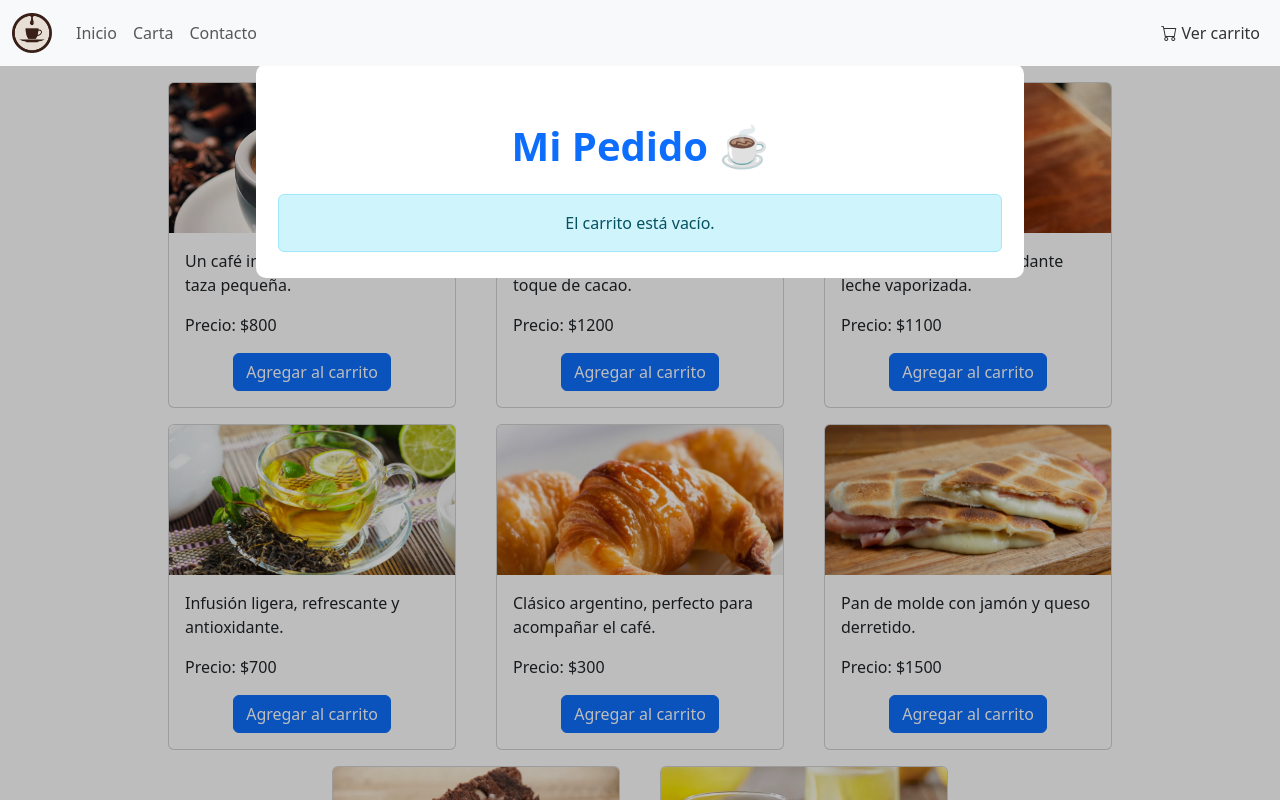
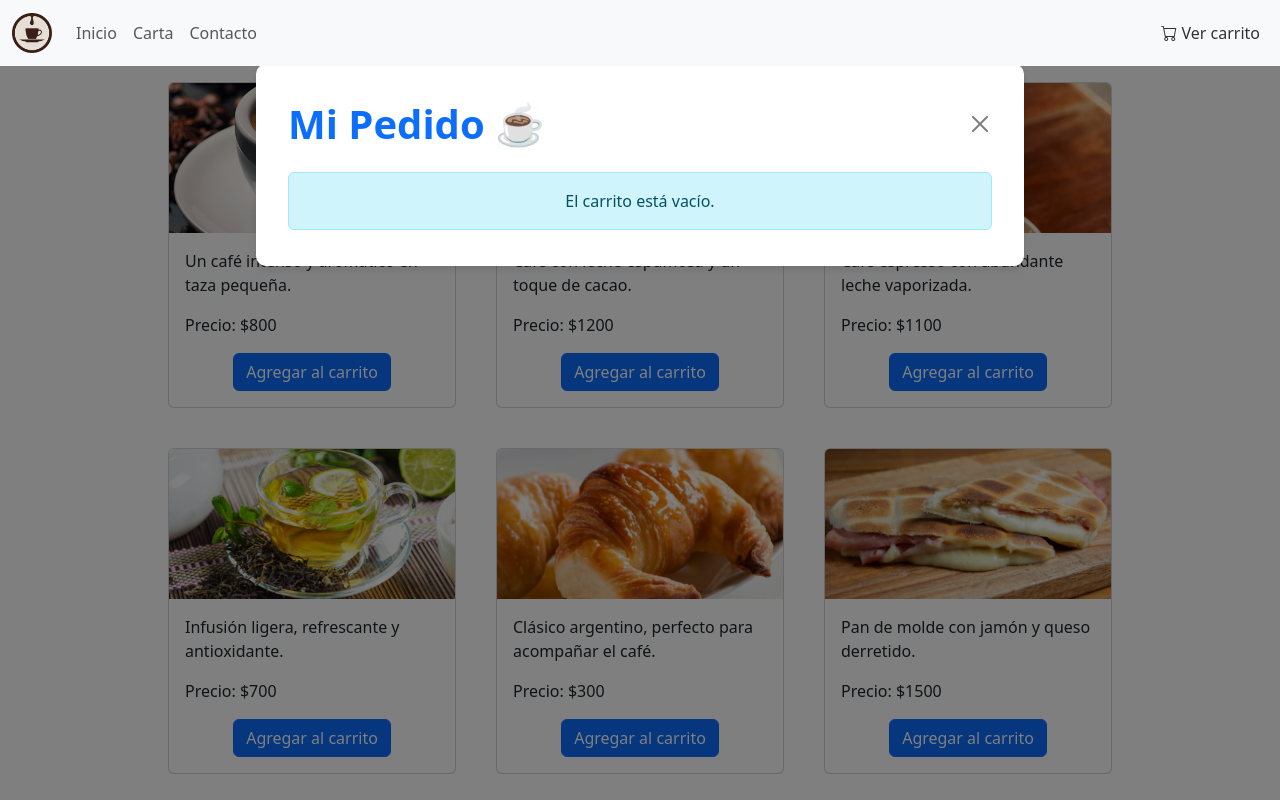
Before and after one commit to leanarn/TP1-CIU-UNAHUR, a React (Vite) app: page /carta in a window 1280 px wide. Both pictures are taken after a click on the button "Ver carrito". Shown: the top 800 px of the page. Built offline with nearby package versions, Linux system fonts and the light colour scheme.

Commit message:
Avance en el carrito, ya funciona y elimina cuando se le da al botón de comprar,mini animaciones

```diff
--- a/src/componentes/Carrito.jsx
+++ b/src/componentes/Carrito.jsx
@@ -1,96 +1,66 @@
-import { useState } from "react";
+import '../css/Carrito.css'
 
-export default function Carrito({ productosDelCarrito }){
-    const [carrito, setCarrito] = useState(productosDelCarrito);
+export default function Carrito({ productosDelCarrito, aumentar, disminuir, cerrarCarrito, onConfirmar }) {
 
-    const total = carrito.reduce((acc, item) => acc + (item.precio * item.cantidad), 0);
+    // Calcula el total del pedido. Esta lógica está perfecta aquí.
+    const total = productosDelCarrito.reduce((acc, item) => acc + (item.precio * item.cantidad), 0);
 
-    const agregarAlCarrito = (productoAgregado) => {const productoExistente = carrito.find(item => item.nombre === productoAgregado.nombre)
+    return (
+        <div
+            style={{ position: 'fixed', top: '0', left: '0', width: '100%', height: '100%', backgroundColor: '#00000080', zIndex: 100 }} // Fondo semi-transparente que cubre toda la pantalla
+            onClick={cerrarCarrito} // Cierra el modal si se hace clic en el fondo
+        >
+            {/* Contenedor del carrito*/}
+            <div
+                style={{ width: '60%', minWidth: '350px', marginLeft: 'auto', marginRight: 'auto', marginTop: '5%', padding: '20px', backgroundColor: '#fff', borderRadius: '10px', boxShadow: '0 4px 8px rgba(0,0,0,0.1)' }}
+                // Lo de arriba es un fondo medio gris para cuando se abre el carrito
 
-    // Para agregar al carrito
-
-    if(productoExistente){
-        setCarrito(
-            carrito.map(item => item.nombre === productoAgregado.nombre ? {...item,cantidad:item.cantidad + 1} : item) // Tengo que devolver item o se rompe
-        );
-    } else{
-        setCarrito([...carrito, {...productoAgregado, cantidad: 1}]); // No podía ponerlo despues del : creo que es por temas del array
-    }
-    alert(`${productoAgregado.nombre} se agregó, esto lo sacamos cuando esté este apartado hecho, es para comprobar si anda`); // Nota, no funcionan las "" tiene que ser simples
-    }
-    // Lo de arriba es para que funcione lo de agregar cosas al carrito
-
-    // A partir de acá van las funciones para agregar y restar productos DENTRO del carrito
-    const aumentarCantidad = (nombreProducto) => {
-        setCarrito(
-            carrito.map(item => item.nombre === nombreProducto ? {...item, cantidad: item.cantidad + 1} // sumar 1 al producto
-                :
-                    item // para que no se rompan los productos que no se aumentan con el map
-          )
-        );
-    };
-
-    const disminuirCantidad = (nombreProducto) => {
-        const productoAEditar = carrito.find(item => item.nombre === nombreProducto);
-
-        if(productoAEditar.cantidad === 1){
-            setCarrito(carrito.filter(item => item.nombre !== nombreProducto)); // Se quita el producto con filter si la cantidad de producto es 1 y se clickea en -
-        }
-        else{
-            setCarrito(carrito.map(item => item.nombre === nombreProducto ? {...item, cantidad: item.cantidad - 1} // Resta 1 si es mas de 1
-                :
-                    item)) // Para que no se rompa igual que al sumar
-        }
-    }
-
-    // Hasta acá la sección de agregar y sacar productos DENTRO del carrito (Se podrá reutilizar para carta?)
-
-    return(
-        <div style={{ position: 'absolute', top: '0', width: '100%', height: '100%', backgroundColor: '#00000042' }}>
-            <div style={{ width: '60%', marginLeft: '20%', marginTop: '5%', padding: '10px', backgroundColor: '#fff', borderRadius: '10px' }}>
-                <div className="container mt-5">
-                    <h1 className="fw-bold text-center mb-4 text-primary">
+                onClick={(e) => e.stopPropagation()} // Evita que el clic dentro del carrito lo cierre
+            >
+                <div className="container mt-3">
+                    <div className="d-flex justify-content-between align-items-center mb-4">
+                        <h1 className="fw-bold text-primary mb-0">
                             Mi Pedido ☕
                         </h1>
+                        <button className="btn-close" onClick={cerrarCarrito}></button>
+                    </div>
 
-                    {carrito.length === 0 ? (
+                    {productosDelCarrito.length === 0 ?
+                        (
                             <div className="alert alert-info text-center">
                                 El carrito está vacío.
-                        </div> ) // Por si el carrito está vacío
+                            </div>
+                        )
                         :
                         (
                             <div className="row justify-content-center">
-                                    <div className="col-md-8">
-
-                                        {/* productos con .map() para iterar */}
+                                <div className="col-md-12">
                                     <ul className="list-group mb-4">
-                                            {carrito.map((item, index) => (
+                                        {productosDelCarrito.map((item, index) => (
                                             <li
                                                 key={index}
                                                 className="list-group-item d-flex justify-content-between align-items-center"
-                                                    style={{ padding: '10px 15px' }} // Espaciado
-                                                    > {/* Ccerado de LI */}
+                                            >
+                                                {/* Imagen y Nombre del Producto */}
                                                 <div className="d-flex align-items-center">
-                                                        {/* Imagen Chica */}
                                                     <img
-                                                            src={item.imagen} // URL de la imagen en Carta
-                                                            alt={item.nombre}
-                                                            style={{ width: '50px', height: '50px', objectFit: 'cover', borderRadius: '5px', marginRight: '15px' }}
-                                                        />{/* Nombre del Producto */}
+                                                        src={item.imagen} // Imagen del producto en carrito
+                                                        alt={item.nombre} // Nombre del producto en carrito
+                                                        style={{ width: '50px', height: '50px', objectFit: 'cover', borderRadius: '5px', marginRight: '15px' }} // Estilo para que las imagenes sean chicas, pasar a css?
+                                                    />
                                                     <span className="fw-bold">{item.nombre}</span>
                                                 </div>
 
-                                                    {/*control de cantidad */}
+                                                {/* Cantidad */}
                                                 <div className="d-flex align-items-center">
                                                     <button
                                                         className="btn btn-sm btn-outline-danger me-2"
                                                         onClick={() => disminuir(item.nombre)}
                                                     >
-                                                            {/* Si la cantidad es 1, muestra un ícono de eliminar */}
-                                                            {item.cantidad === 1 ? <i className="bi bi-trash"></i> : <i className="bi bi-dash"></i>}
+                                                        {item.cantidad === 1 ? <i className="bi bi-trash-fill"></i> : <i className="bi bi-dash"></i>} {/* boton - y tachito cambiado con : */}
                                                     </button>
 
-                                                        <span className="badge bg-secondary text-light fs-6" style={{ width: '30px' }}>
+                                                    <span className="badge bg-secondary text-light fs-6 align-self-center">
                                                         {item.cantidad}
                                                     </span>
 
@@ -102,14 +72,8 @@ export default function Carrito({ productosDelCarrito }){
                                                     </button>
                                                 </div>
 
-                                                        {/* Nombre y Cantidad */}
-                                                        <div>
-                                                        <span className="badge bg-warning text-dark me-2">{item.cantidad}x</span>
-                                                        <span className="fw-bold">{item.nombre}</span>
-                                                    </div>
-
-                                                    {/* Subtotal por Item */}
-                                                    <span className="text-muted">
+                                                {/* Subtotal por Producto */}
+                                                <span className="text-muted fw-bold">
                                                     ${(item.precio * item.cantidad).toFixed(2)}
                                                 </span>
                                             </li>
@@ -122,11 +86,11 @@ export default function Carrito({ productosDelCarrito }){
                                         <span>${total.toFixed(2)}</span>
                                     </div>
 
-                                {/* Botón de pedido (Simulación con Alert) */}
+                                    {/* Botón de pedido */}
                                     <div className="mt-4">
                                         <button
                                             className="btn btn-success btn-lg w-100"
-                                        onClick={() => alert(`Pedido Confirmado por un total de $${total.toFixed(2)}. Gracias por su compra!!!`)}
+                                            onClick={onConfirmar}
                                         >
                                             Confirmar Pedido
                                         </button>
--- a/src/componentes/ProductCard.jsx
+++ b/src/componentes/ProductCard.jsx
@@ -1,14 +1,22 @@
-export default function ProductCard({ producto, alAgregar }){
+import '../css/ProductCard.css';
+
+export default function ProductCard({ producto, alAgregar, fueAgregado }){
 
     return(
         <div className="card" style={{ width: '18rem' }}>
-            <div style={{ height: '150px', overflow: 'hidden' }}>
-                <img src={producto.imagen} className="card-img-top" alt={producto.nombre} />
+            <div className="card-img-container">
+                <img src={producto.imagen} className="card-img-top-hover" alt={producto.nombre} />
             </div>
             <div className="card-body">
                 <p className="card-text" style={{ textAlign: 'left' }}> {producto.descripcion} </p>
                 <p style={{ textAlign: 'left' }}>Precio: ${producto.precio}</p>
-                <button className="btn btn-primary" onClick ={alAgregar}>Agregar al carrito</button>
+                <button
+                    className={fueAgregado ? "btn btn-success" : "btn btn-primary"}
+                    onClick={alAgregar}
+                    disabled={fueAgregado}
+                >
+                    {fueAgregado ? "Agregado! ✅" : "Agregar al carrito"}
+                </button>
             </div>
         </div>
     )
--- /dev/null
+++ b/src/css/Carrito.css
@@ -0,0 +1,52 @@
+/* Estilo para el fondo semi-transparente del modal */
+.carrito-overlay {
+    position: fixed;
+    top: 0;
+    left: 0;
+    width: 100%;
+    height: 100%;
+    background-color: #00000080;
+    z-index: 100;
+}
+
+/* Estilo para el contenedor principal del carrito */
+.carrito-modal {
+    width: 60%;
+    min-width: 350px;
+    margin-left: auto;
+    margin-right: auto;
+    margin-top: 5%;
+    padding: 20px;
+
+    background-color: #fff;
+    border-radius: 10px;
+    box-shadow: 0 4px 15px rgba(0, 0, 0, 0.2);
+}
+
+/* Lo de arriba no me está funcionando, será por bootstrap? */
+
+
+/* Estilo para la imagen del producto dentro del carrito */
+.carrito-imagen-producto {
+    width: 50px;
+    height: 50px;
+    object-fit: cover;
+    border-radius: 5px;
+    margin-right: 15px;
+}
+
+/* Estilo para el título del carrito*/
+.carrito-titulo {
+    color: #6F4E37 !important; /* Important para ignorar el bootstrap */
+}
+
+/* Estilo para el botón de confirmar, usando el tono Caramelo */
+.btn-confirmar-pedido {
+    background-color: #C88141;
+    border-color: #C88141;
+}
+
+.btn-confirmar-pedido:hover {
+    background-color: #A66835;
+    border-color: #A66835;
+}
--- /dev/null
+++ b/src/css/Carta.css
@@ -0,0 +1,17 @@
+/* Estilo para la carta */
+.carta-container {
+
+    background-color: #F4EBDC;
+    min-height: 100vh;
+    padding-bottom: 30px;
+}
+
+/* Estilo para productos en grid no funcionó */
+.productos-grid {
+    margin-top: 1rem;
+    gap: 1.5rem;
+    display: flex;
+    justify-content: center;
+    flex-wrap: wrap;
+    padding: 20px 0;
+}
--- /dev/null
+++ b/src/css/ProductCard.css
@@ -0,0 +1,18 @@
+.card-img-container {
+    height: 150px;
+    overflow: hidden;
+    border-radius: 5px 5px 0 0;
+}
+
+.card-img-top-hover {
+    width: 100%;
+    height: 100%;
+    object-fit: cover;
+    transition: transform 0.3s ease;
+}
+
+.card-img-top-hover:hover {
+    transform: scale(1.1);
+}
+
+/* Hover para que se agrande la imagen */
--- a/src/pages/Carta.jsx
+++ b/src/pages/Carta.jsx
@@ -1,13 +1,19 @@
 import 'bootstrap/dist/css/bootstrap.min.css';
-import 'bootstrap/dist/js/bootstrap.bundle.min.js';
+import 'bootstrap-icons/font/bootstrap-icons.css';
 import ProductCard from "../componentes/ProductCard";
 import Navbar from '../componentes/Navbar';
-import { useEffect, useState } from 'react';
+import { useState, useEffect } from 'react';
 import Carrito from '../componentes/Carrito';
+import '../css/Carta.css';
 
-export default function Carta({alAgregar}){
+
+export default function Carta() {
+
     const [mostrarCarrito, setMostrarCarrito] = useState(false);
     const [productosDelCarrito, setProductosDelCarrito] = useState([]);
+    const [manejarCarrito, setManejarCarrito] = useState(null); // Recibe las ordenes para el carrito como se hace en la clase
+    const [productoAgregado, setProductoAgregado] = useState('');
+
     const productos = [
         {
             nombre: 'Café Espresso',
@@ -67,27 +73,117 @@ export default function Carta({alAgregar}){
         }
     ];
 
-    useEffect(() =>{
-        console.log(productosDelCarrito)
-    }, [productosDelCarrito])
+    useEffect(() => {
+        if (!manejarCarrito) return; // Si no hay ninguna orden, no hace nada.
 
-    return(
+        const { orden, producto, nombreProducto } = manejarCarrito;
+
+        // Buscamos si el producto ya existe
+        const productoExistente = productosDelCarrito.find(
+            item => item.nombre === (producto?.nombre || nombreProducto)
+        );
+
+        // agrega un producto nuevo o aumentar en uno si existente desde la carta.
+        if (orden === 'agregar') {
+            if (productoExistente) {
+                // Quería usar la const de aumentarCantidad, pero el null la reescribe, hay que usarlo así
+                const carritoActualizado = productosDelCarrito.map(item => item.nombre === producto.nombre
+                    ? { ...item, cantidad: item.cantidad + 1 }
+                        :
+                            item
+                );
+                setProductosDelCarrito(carritoActualizado);
+            }
+
+                else {
+                const nuevoCarrito = [...productosDelCarrito, { ...producto, cantidad: 1 }];
+                setProductosDelCarrito(nuevoCarrito);
+            }
+        }
+
+        if (orden === 'aumentar') {
+            const carritoActualizado = productosDelCarrito.map(item =>
+                item.nombre === nombreProducto ? { ...item, cantidad: item.cantidad + 1 } : item
+            );
+            setProductosDelCarrito(carritoActualizado);
+        }
+
+        // Disminuir cantidad
+        if (orden === 'disminuir') {
+            // Si la cantidad es mayor a 1 la reduce.
+            if (productoExistente && productoExistente.cantidad > 1) { // Si el producto existe y la cantidad es 1 o mas
+                const carritoActualizado = productosDelCarrito.map(item => item.nombre === nombreProducto ?
+                    { ...item, cantidad: item.cantidad - 1 }
+                        :
+                            item
+                );
+                setProductosDelCarrito(carritoActualizado);
+            }
+            else {
+                // Si es 1 lo borra
+                const carritoFiltrado = productosDelCarrito.filter(item => item.nombre !== nombreProducto);
+                setProductosDelCarrito(carritoFiltrado);
+            }
+        }
+        // NULL para que no se ejecute varias veces NO BORRAR O SE SUMA SIN PARAR
+        setManejarCarrito(null);
+    }, [manejarCarrito, productosDelCarrito]);
+
+
+    // CONSTS para clarificar el código
+    const agregarAlCarrito = (producto) => {
+        setManejarCarrito({ orden: 'agregar', producto: producto });
+        setProductoAgregado(producto.nombre);
+
+
+        setTimeout(() => { // Efecto de producto agregado con un tiempo de 500, probé con 1000 y 2000 pero era muy largo
+            setProductoAgregado('');
+        }, 500);
+    };
+
+    const aumentarCantidad = (nombreProducto) => {
+        setManejarCarrito({ orden: 'aumentar', nombreProducto: nombreProducto });
+    };
+
+    const disminuirCantidad = (nombreProducto) => {
+        setManejarCarrito({ orden: 'disminuir', nombreProducto: nombreProducto });
+    };
+
+    const confirmarPedido = () => {
+        const total = productosDelCarrito.reduce((acc, item) => acc + (item.precio * item.cantidad), 0);
+        alert(`Pedido Confirmado por un total de $${total.toFixed(2)}. ¡Gracias por tu compra!`);
+
+        setProductosDelCarrito([]);
+        setMostrarCarrito(false);
+    };
+
+    return (
         <div>
             <Navbar verCarrito={() => setMostrarCarrito(!mostrarCarrito)} />
             <div className="container text-center">
                 <div className="row row-cols-auto" style={{ marginTop: '1rem', gap: '1rem', display: 'flex', justifyContent: 'center' }}>
-                    {
-                        productos.map(((producto, i) => (
-                            <div className="col" key={i}>
-                                <ProductCard producto={producto} alAgregar={() => setProductosDelCarrito([...productosDelCarrito, producto])}/>
-                            </div>
-                        )))
-                    }
+                    {productos.map((producto, i) => (
+
+                        <div className="col mb-4" key={i}>
+                            <ProductCard
+                                producto={producto}
+                                alAgregar={() => agregarAlCarrito(producto)}
+                                fueAgregado={productoAgregado === producto.nombre}
+                            />
+                        </div>
+                    ))}
                 </div>
             </div>
-            {
-                mostrarCarrito && <Carrito productosDelCarrito={productosDelCarrito} />
-            }
+
+            {mostrarCarrito && (
+                                <Carrito
+                                    productosDelCarrito={productosDelCarrito}
+                                    aumentar={aumentarCantidad}
+                                    disminuir={disminuirCantidad}
+                                    cerrarCarrito={() => setMostrarCarrito(false)}
+                                    onConfirmar={confirmarPedido}
+                                />
+            )}
         </div>
-    )
+    );
 }
```
Lines whose indentation alone changed are shown as unchanged.
